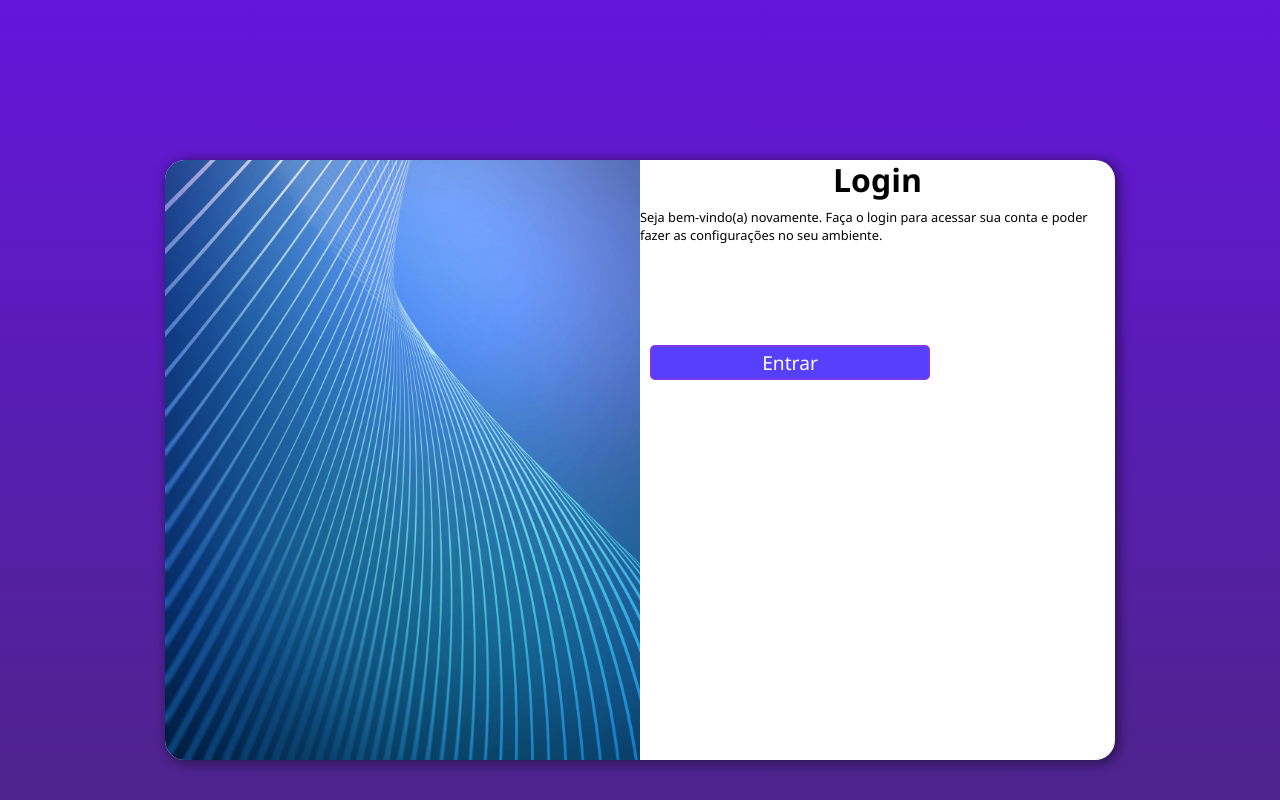
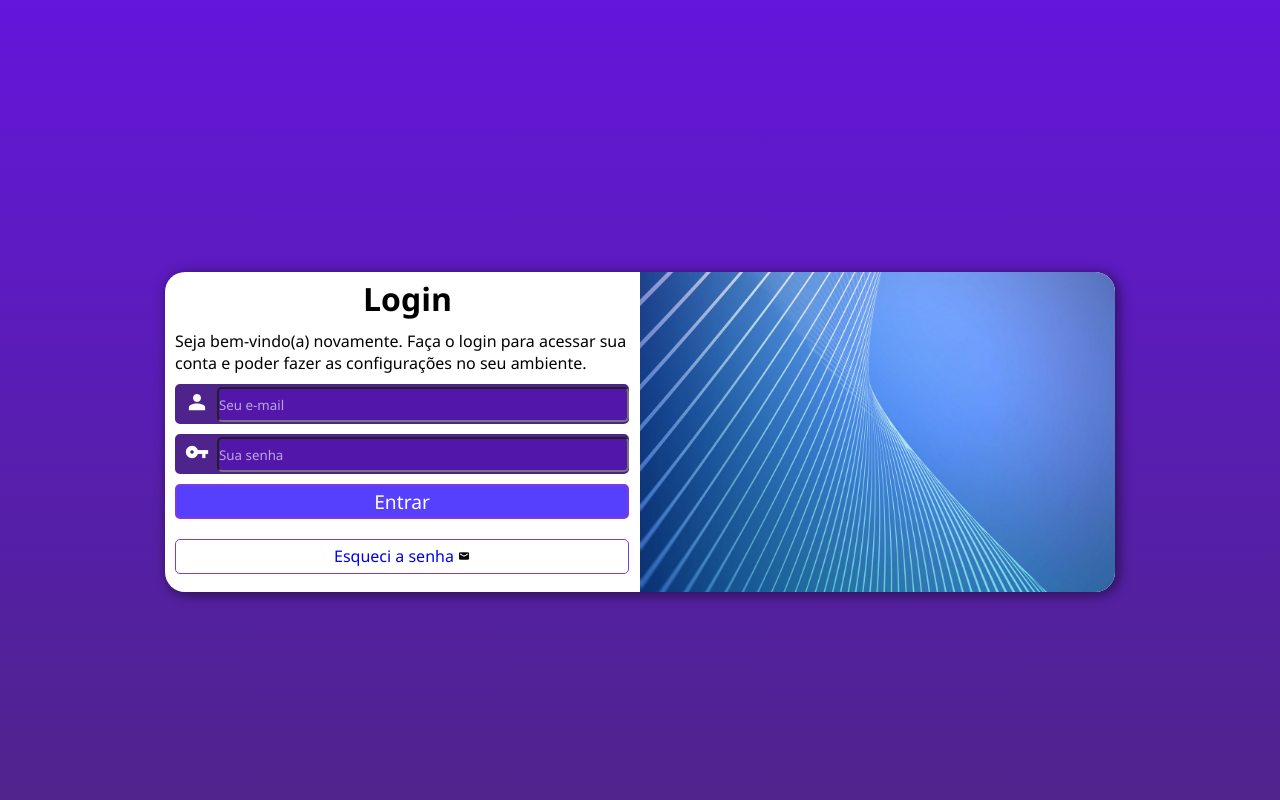
Before and after one commit to Rodr1goCN/projeto-login, a plain HTML site: page index.html in a window 1280 px wide. Drawn offline with nearby package versions, Linux system fonts and the light colour scheme.

Commit message:
mudanças no media query

```diff
--- a/estilos/mediaqueries.css
+++ b/estilos/mediaqueries.css
@@ -11,39 +11,78 @@ Grande telas: acima de 1200px
 
  @media screen and (min-width:768px) and (max-width: 992px){
     .corpo{
-        width: 90vw ;
-
+        width: 90vw;
+        height: 290px;
+        transition: width .3s, height .3s;
     }
     .texto{
-        width: 90%;
+        width: 97%;
+        padding-left: 30.5%;
+        margin-bottom: 0px;
     }
     div#imagem{
         float: left;
         width: 30%;
         height: 100%;
     }
+    p{
+        margin-top: 10px;
+    }
     .Campo{
         float: right;
-        width: 40%;
+        width:66.3%;
+        margin-bottom: 0px;
+        margin-right:14px;
+   }
+   #Lemail{
+        width: 91.5%;
+   }
+   #Lsenha{
+        width: 91.5%;
    }
    .btn-enviar{
         float: right;
-        width: 40%;
+        width:66.3%;
+        margin-top: 10px;
+        margin-right:14px;
    }
    .btn-esq{
         float: right;
-        width: 40%;
+        width:66.3%;
+        margin-right:14px;
    }
 }
 
 @media screen and (min-width: 992px) {
     .corpo{
         width: 950px;
+        height: 320px;
+    }
+    .texto{
+        font-size: 1em;
     }
     div#imagem{
-        float: left;
+        float: right;
         width: 50%;
         height: 100%;
+        background-position: center left;
     }
-
+    p{
+        margin-top:10px ;
+    }
+    #Lemail{
+        width: 91.5%;
+    }
+    #Lsenha{
+        width: 91.5%;
+    }
+    .Campo{
+        width: 47.8%;
+    }
+    .btn-enviar{
+        width: 47.8%;
+    }
+    .btn-esq{
+        width: 47.8%;
+    }
 }
--- a/estilos/style.css
+++ b/estilos/style.css
@@ -26,7 +26,7 @@ div#imagem{
     left: 50%;
     transform: translate(-50%, -40%);
     width: 300px;
-    height: 600px;
+    height: 570px;
     background-color: rgb(255, 255, 255);
     border-radius: 20px;
     box-shadow: 3px 2px 12px 2px #0000006b;
@@ -55,7 +55,7 @@ div#imagem{
     background-color: rgba(84, 18, 182, 0.725);
     margin-top: -37px;
     margin-left: 40px;
-    width: 236px;
+    width: 86%;
     height: 35px;
     border-radius: 5px;
     transform: translateY(0px);
@@ -66,18 +66,19 @@ div#imagem{
     background-color: rgba(84, 18, 182, 0.725);
     margin-top: -37px;
     margin-left: 40px;
-    width: 236px;
+    width: 86%;
     height: 35px;
     border-radius: 5px;
     transform: translateY(0px);
 }
 
-main > h1{
+main > div > h1{
     text-align: center;
     margin-top: -2px;
 }
 
-p.texto{
+.texto{
+    display: block;
     font-size: 0.8em;
     margin: 7px 10px;
 }
@@ -86,7 +87,7 @@ p.texto{
     cursor: pointer;
     color: white;
     font-size: 1.2em;
-    margin: 0px 10px;
+    margin: 0px 10px 10px 10px;
     width: 280px;
     height: 35px;
     background-color: #573ffe;
@@ -111,7 +112,7 @@ p.texto{
     height: 35px;
     border: 1px solid #7D39E6;
     font-size: 1em;
-    margin: 7px 10px ;
+    margin: 0px 10px ;
     text-align: center;
     border-radius: 5px;
     padding-top: 5px;
@@ -130,7 +131,7 @@ p.texto{
     width: 280px;
     height: 40px;
     border-radius:5px;
-    margin: 7px 10px;
+    margin: 10px;
 }
 
 input::placeholder{
--- a/index.html
+++ b/index.html
@@ -14,9 +14,11 @@
 
     <main class="corpo" id="fundo_img">
         <div id="imagem"></div>
-        <h1 class="texto">Login</h1>
-        <p class="texto">Seja bem-vindo(a) novamente. Faça o login para acessar sua conta e poder fazer as configurações no seu ambiente.</p>
-        <form action="get" autocomplete="on">
+        <div class="texto">
+            <h1>Login</h1>
+            <p>Seja bem-vindo(a) novamente. Faça o login para acessar sua conta e poder fazer as configurações no seu ambiente.</p>
+        </div>
+        <form action="login.php" autocomplete="on" method="post">
             <p>
                 <div class="Campo">
                     <label for="Lemail"><span class="material-symbols-outlined">
@@ -41,8 +43,6 @@
                     <span><a class="btn-esq" href="#">Esqueci a senha <img src="imagens/mail_FILL1_wght500_GRAD0_opsz20.png" alt="icone de email" width="12px" class="email"></a></span>
                 </p>
         </form>
-
-
     </main>
 </body>
 </html>
```
